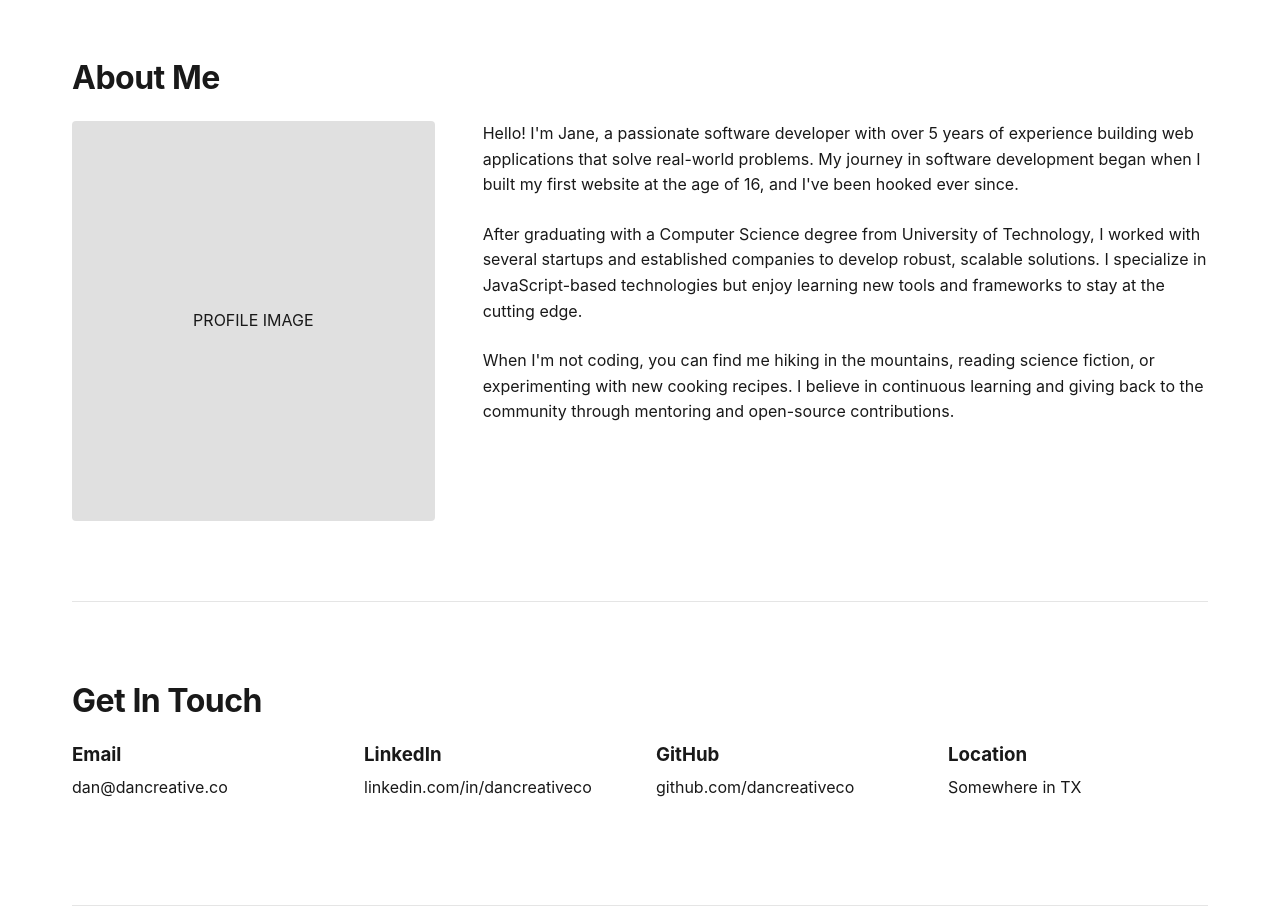
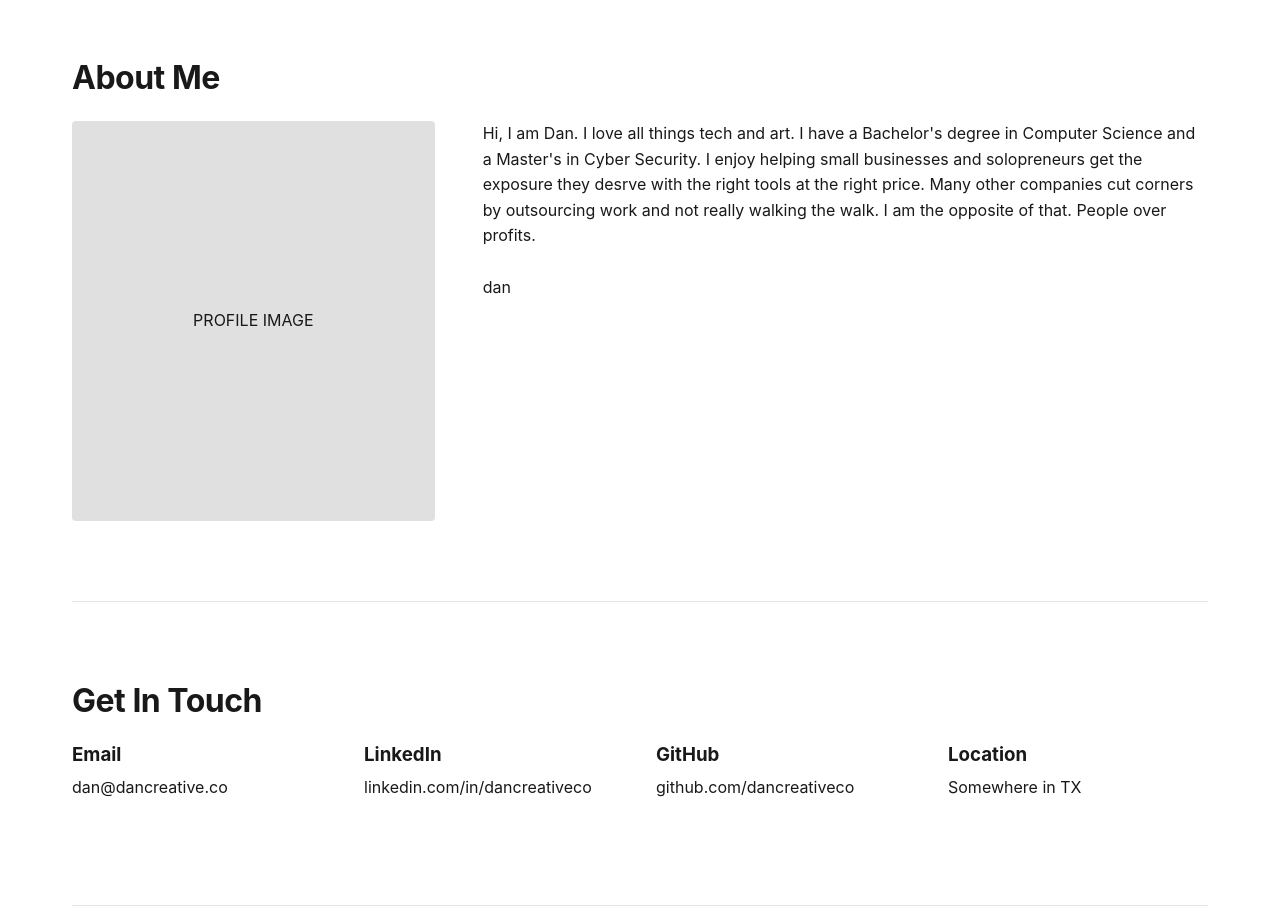
Before and after one commit to dancreativeco/dancc, a website: page index.html in a window 1280 px wide. Shown: the part 1800-2718 px from the top of the page. Drawn offline with Linux system fonts and the light colour scheme.

Commit message:
updated bio

```diff
--- a/index.html
+++ b/index.html
@@ -96,9 +96,7 @@
         <div class="about-content">
             <div class="about-image">PROFILE IMAGE</div>
             <div class="about-text">
-                <p>Hello! I'm Jane, a passionate software developer with over 5 years of experience building web applications that solve real-world problems. My journey in software development began when I built my first website at the age of 16, and I've been hooked ever since.</p>
-                <p>After graduating with a Computer Science degree from University of Technology, I worked with several startups and established companies to develop robust, scalable solutions. I specialize in JavaScript-based technologies but enjoy learning new tools and frameworks to stay at the cutting edge.</p>
-                <p>When I'm not coding, you can find me hiking in the mountains, reading science fiction, or experimenting with new cooking recipes. I believe in continuous learning and giving back to the community through mentoring and open-source contributions.</p>
+                <p>Hi, I am Dan. I love all things tech and art. I have a Bachelor's degree in Computer Science and a Master's in Cyber Security. I enjoy helping small businesses and solopreneurs get the exposure they desrve with the right tools at the right price. Many other companies cut corners by outsourcing work and not really walking the walk. I am the opposite of that. People over profits. <br/><br/>dan</p>
             </div>
         </div>
     </section>
```
